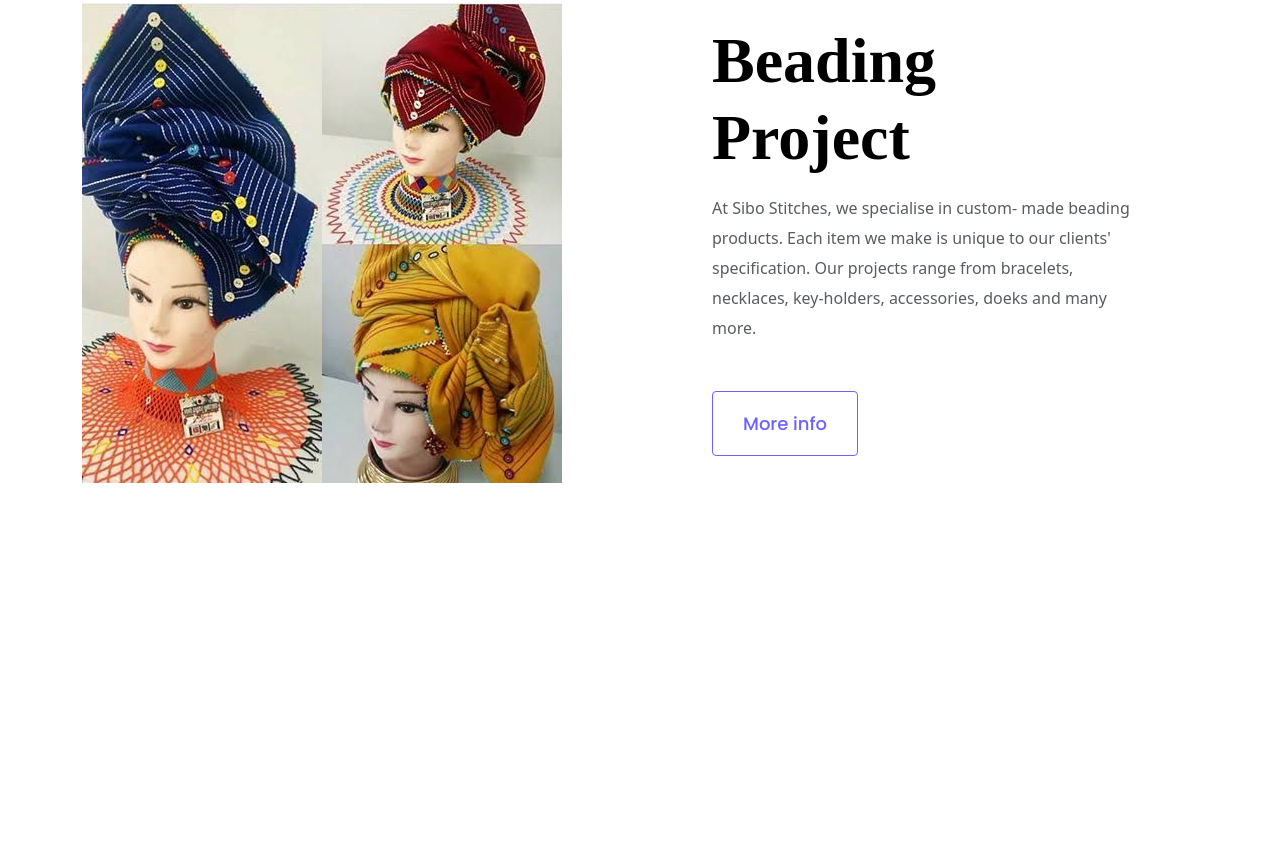
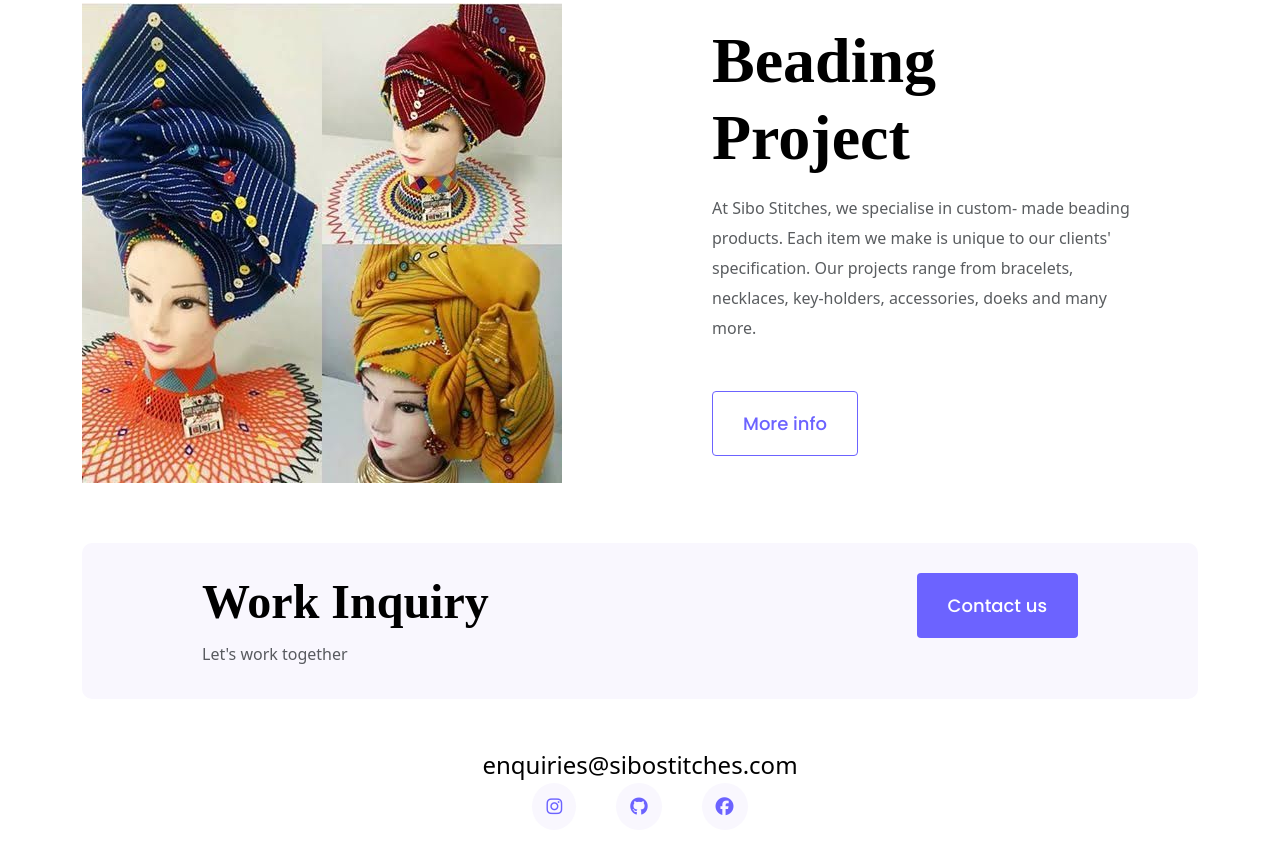
Before and after one commit to sibo-gumbo/Sibo-Stitches, a plain HTML site: page index.html in a window 1280 px wide. Shown: the part 1781-2635 px from the top of the page. Before the commit the page ends 2312 px from the top, so only its background shows below. Drawn offline with nearby package versions, Linux system fonts and the light colour scheme.

Commit message:
Added footer to the project

```diff
--- a/css/portfolio.css
+++ b/css/portfolio.css
@@ -22,6 +22,10 @@ h1 {
 
 h2 {
   font-size: 64px;
+}
+
+h3 {
+  font-size: 48px;
 }
 
 p {
@@ -137,6 +141,45 @@ nav li.active a {
   margin-top: 40px;
 }
 
+footer .contact-box {
+  background: var(--secondary-color);
+  padding: 30px 120px;
+  border-radius: 10px;
+}
+
+footer .contact-box p {
+  margin: 0;
+}
+
+footer {
+  margin: 60px 0;
+}
+
+footer .email-link {
+  text-decoration: none;
+  color: black;
+  font-size: 24px;
+}
+
+footer .email-link:hover {
+  color: var(--branding-color);
+}
+
+footer .social-links a {
+  margin: 0 20px;
+  color: var(--branding-color);
+  background-color: var(--secondary-color);
+  padding: 10px 14px;
+  border-radius: 50%;
+  font-size: 18px;
+  transition: all 100ms ease-in-out;
+}
+
+footer .social-links a:hover {
+  color: white;
+  background: var(--branding-color);
+}
+
 @media (max-width: 900px) {
   .project-description {
     padding: 0;
--- a/index.html
+++ b/index.html
@@ -122,6 +122,35 @@
           </div>
         </div>
       </div>
+      <footer>
+        <div
+          class="contact-box d-flex justify-content-between mb-5 d-none d-md-flex"
+        >
+          <div>
+            <h3>Work Inquiry</h3>
+            <p class="text-muted">Let's work together</p>
+          </div>
+          <div>
+            <a href="" class="btn btn-branding">Contact us</a>
+          </div>
+        </div>
+        <div class="d-flex justify-content-center">
+          <a href="mailto:enquiries@sibostitches.com" class="email-link">
+            enquiries@sibostitches.com
+          </a>
+        </div>
+        <div class="social-links d-flex justify-content-center">
+          <a href="https://www.instagram.com/sibostitches" target="_blank">
+            <i class="fa-brands fa-instagram"></i>
+          </a>
+          <a href="https://www.github.com/sibostitches" target="_blank">
+            <i class="fa-brands fa-github"></i>
+          </a>
+          <a href="https://www.facebook.com/sibostitches" target="_blank">
+            <i class="fa-brands fa-facebook"></i>
+          </a>
+        </div>
+      </footer>
     </div>
   </body>
 </html>
```
